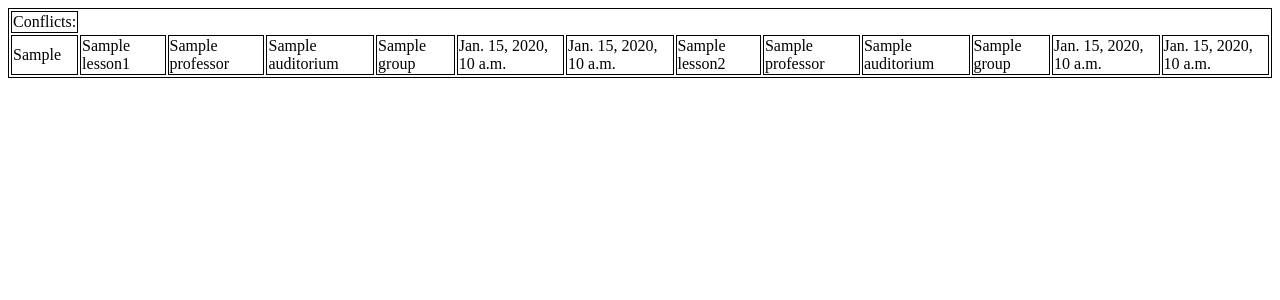
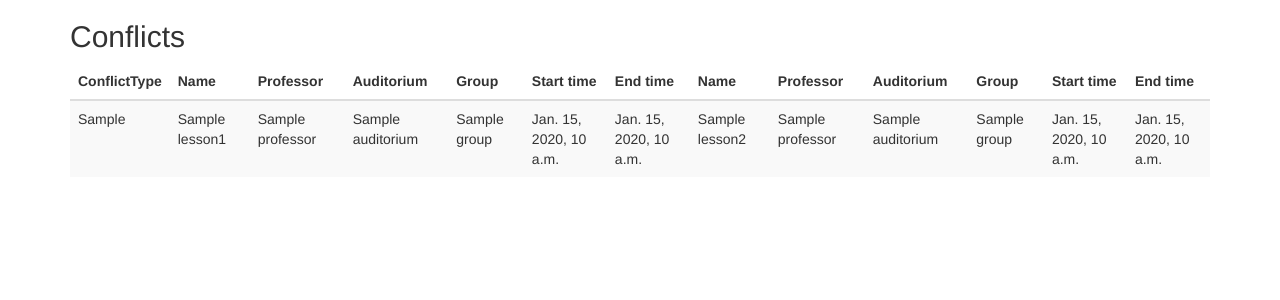
Before and after one commit to MarynaSavchenko/zielbruks, a Django app: template scheduler/templates/conflicts.html in a window 1280 px wide. Shown: the top 300 px of the page. Run offline with Django 3.2, Linux system fonts and the light colour scheme; the template is opened without the code that fills it: most values are stand-ins (such as "Sample title", 1, 10 or a date in 2020); some libraries are stand-ins or nearby versions.

Commit message:
Fix conflicts to be visible

```diff
--- a/scheduler/templates/conflicts.html
+++ b/scheduler/templates/conflicts.html
@@ -1,8 +1,35 @@
-<style>
-    table, th, td {border: 1px solid black;}
-</style>
-<table>
-<td>Conflicts:</td>
+<!DOCTYPE html>
+<html lang="en">
+<head>
+  <meta charset="utf-8">
+  <meta name="viewport" content="width=device-width, initial-scale=1">
+  <link rel="stylesheet" href="https://maxcdn.bootstrapcdn.com/bootstrap/3.4.0/css/bootstrap.min.css">
+  <script src="https://ajax.googleapis.com/ajax/libs/jquery/3.3.1/jquery.min.js"></script>
+  <script src="https://maxcdn.bootstrapcdn.com/bootstrap/3.4.0/js/bootstrap.min.js"></script>
+</head>
+<body>
+
+<div class="container">
+<h2>Conflicts</h2>
+    <table class="table table-striped">
+     <thead>
+      <tr>
+        <th> ConflictType </th>
+        <th> Name </th>
+        <th> Professor  </th>
+        <th> Auditorium </th>
+        <th> Group </th>
+        <th> Start time  </th>
+        <th> End time  </th>
+        <th> Name  </th>
+        <th> Professor  </th>
+        <th> Auditorium  </th>
+        <th> Group  </th>
+        <th> Start time  </th>
+        <th> End time </th>
+      </tr>
+    </thead>
+    <tbody>
         {% for ConflictType, Lesson1, Lesson2, object in conflicts %}
             <tr>
                 <td> {{ ConflictType }}</td>
@@ -20,4 +47,10 @@
                 <td> {{ Lesson2.end_time }} </td>
             </tr>
         {% endfor %}
+    </tbody>
     </table>
+</div>
+
+
+</body>
+</html>
--- a/scheduler/templates/index.html
+++ b/scheduler/templates/index.html
@@ -1,3 +1,4 @@
 <h1>MAIN PAGE</h1>
 Hello, world. Tu bedzie strona glowna schedulera
 <p><a href="{% url 'upload' %}"> Upload schedule </a></p>
+<p><a href="{% url 'conflicts' %}"> Conflicts </a></p>
--- a/scheduler/urls.py
+++ b/scheduler/urls.py
@@ -5,6 +5,6 @@ from . import views
 
 urlpatterns = [
     path('', views.index, name='index'),
-    path('conflicts/', views.conflicts, name='conflicts'),
+    path('conflicts/', views.confs, name='conflicts'),
     path('upload/', views.upload, name='upload'),
 ]
```
Also changed, not shown: scheduler/views.py (+8 -15 lines). Lines whose indentation alone changed are shown as unchanged.
